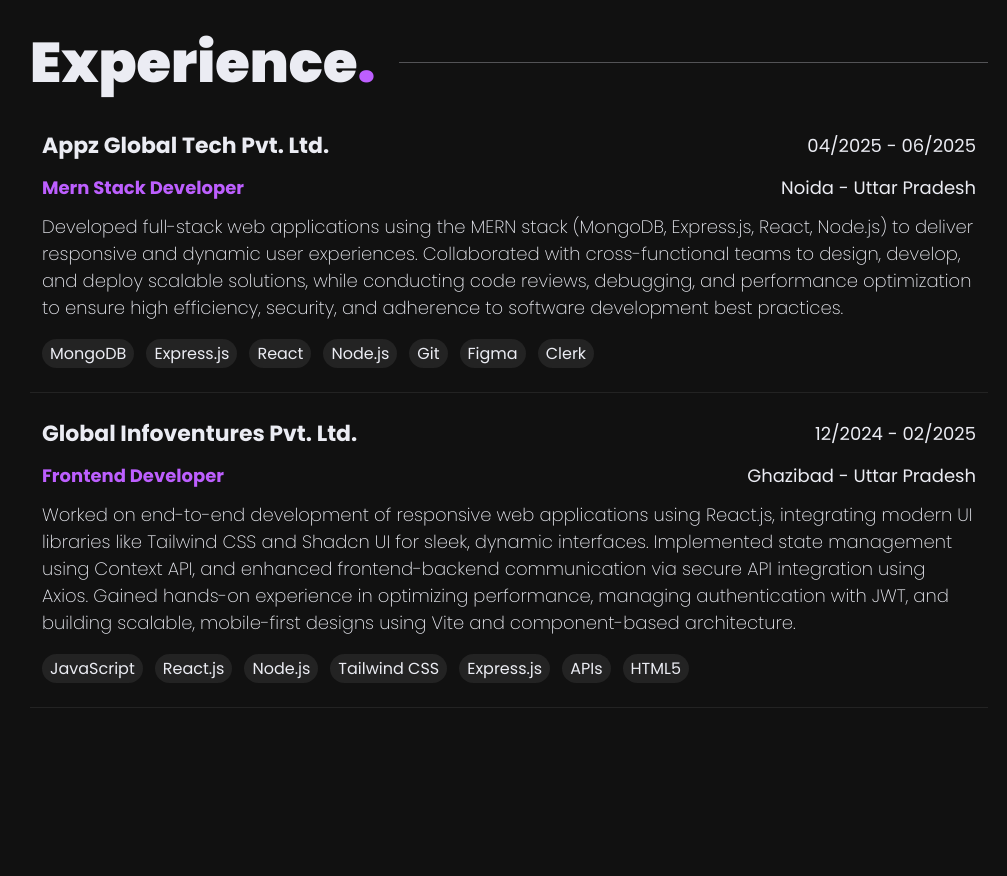
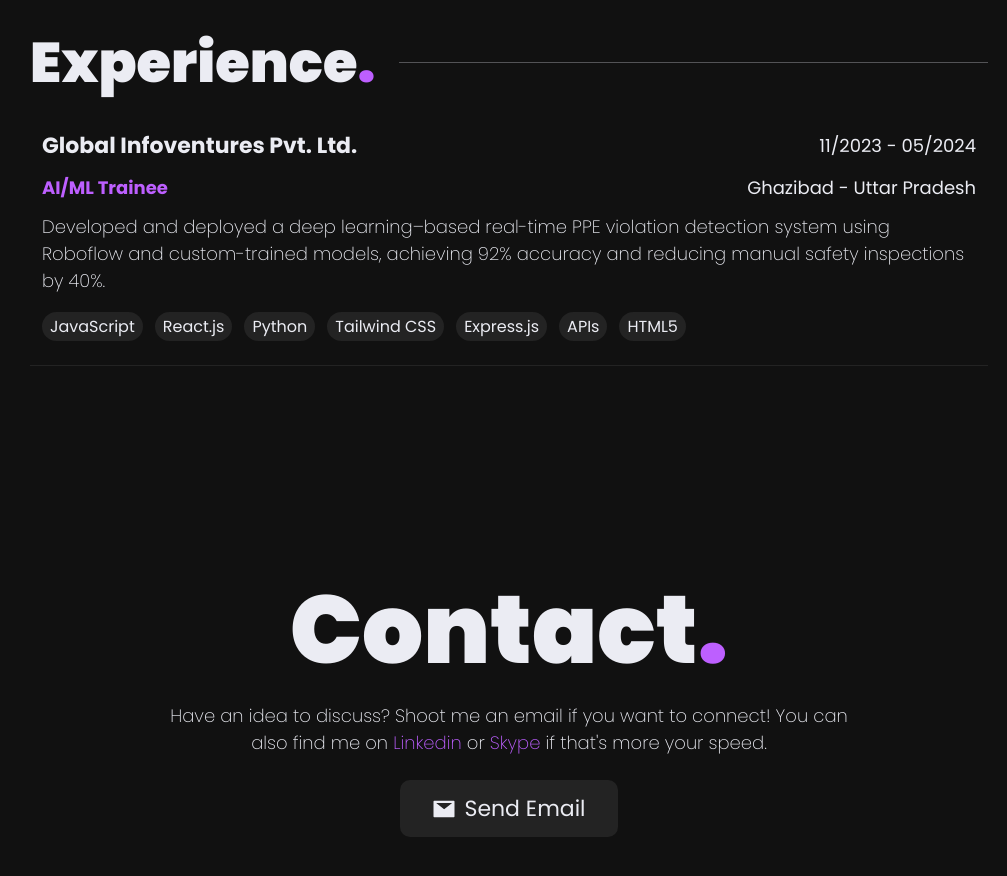
Before and after one commit to abhisheksaxenaAS/Portfolio-1.0, a Next.js app: page / in a window 1280 px wide. Shown: the part 3960-4836 px from the top of the page, without its empty margins (161-1168 px from the left). Built offline with nearby package versions, Linux system fonts and the light colour scheme.

Commit message:
experience updated

```diff
--- a/components/home/experience/Experience.tsx
+++ b/components/home/experience/Experience.tsx
@@ -13,25 +13,25 @@
 };
 
 const experience = [
-  {
-    title: "Appz Global Tech Pvt. Ltd.",
-    position: "Mern Stack Developer",
-    time: "04/2025 - 06/2025",
-    location: "Noida - Uttar Pradesh",
-    description:
-      "Developed full-stack web applications using the MERN stack (MongoDB, Express.js, React, Node.js) to deliver responsive and dynamic user experiences. Collaborated with cross-functional teams to design, develop, and deploy scalable solutions, while conducting code reviews, debugging, and performance optimization to ensure high efficiency, security, and adherence to software development best practices.",
-    tech: [
-      "MongoDB", "Express.js", "React", "Node.js", "Git", "Figma", "Clerk"
-    ],
-  },
+  // {
+  //   title: "Appz Global Tech Pvt. Ltd.",
+  //   position: "Mern Stack Developer",
+  //   time: "04/2025 - 06/2025",
+  //   location: "Noida - Uttar Pradesh",
+  //   description:
+  //     "Developed full-stack web applications using the MERN stack (MongoDB, Express.js, React, Node.js) to deliver responsive and dynamic user experiences. Collaborated with cross-functional teams to design, develop, and deploy scalable solutions, while conducting code reviews, debugging, and performance optimization to ensure high efficiency, security, and adherence to software development best practices.",
+  //   tech: [
+  //     "MongoDB", "Express.js", "React", "Node.js", "Git", "Figma", "Clerk"
+  //   ],
+  // },
 
   {
     title: "Global Infoventures Pvt. Ltd.",
-    position: "Frontend Developer",
-    time: "12/2024 - 02/2025",
+    position: "AI/ML Trainee",
+    time: "11/2023 - 05/2024",
     location: "Ghazibad - Uttar Pradesh",
-    description: "Worked on end-to-end development of responsive web applications using React.js, integrating modern UI libraries like Tailwind CSS and Shadcn UI for sleek, dynamic interfaces. Implemented state management using Context API, and enhanced frontend-backend communication via secure API integration using Axios. Gained hands-on experience in optimizing performance, managing authentication with JWT, and building scalable, mobile-first designs using Vite and component-based architecture.",
-    tech: ["JavaScript", "React.js", "Node.js", "Tailwind CSS", "Express.js", "APIs", "HTML5"],
+    description: "Developed and deployed a deep learning–based real-time PPE violation detection system using Roboflow and custom-trained models, achieving 92% accuracy and reducing manual safety inspections by 40%.",
+    tech: ["JavaScript", "React.js", "Python", "Tailwind CSS", "Express.js", "APIs", "HTML5"],
   },
 
 
```
